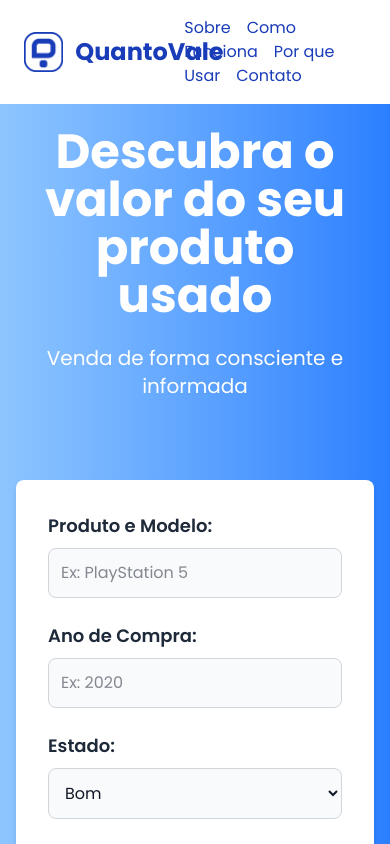
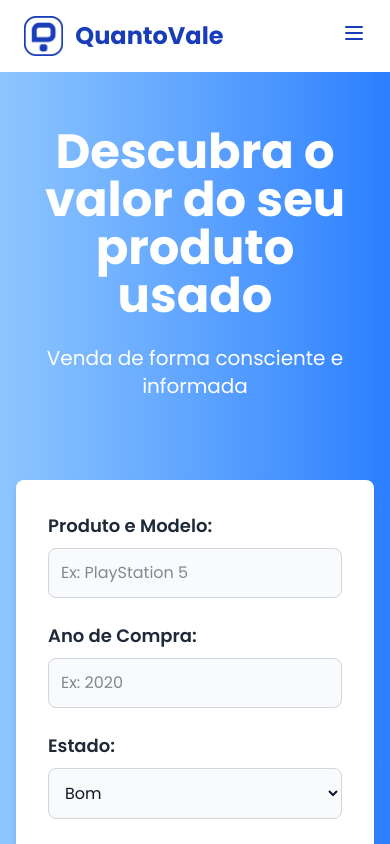
Before and after one commit to filiperita/quanto-vale-front, a Next.js app in the folder price-simulator/: page / in a window 390 px wide. Shown: the top 844 px of the page. Built offline with nearby package versions, Linux system fonts and the light colour scheme.

Commit message:
adiciona menu burguer responsivo

```diff
--- a/price-simulator/app/page.tsx
+++ b/price-simulator/app/page.tsx
@@ -11,6 +11,7 @@ export default function PriceSimulator() {
   const [carregando, setCarregando] = useState(false);
   const [erro, setErro] = useState("");
   const [showPrice, setShowPrice] = useState(false);
+  const [menuOpen, setMenuOpen] = useState(false);
 
   useEffect(() => {
     if (precoCalculado !== null) {
@@ -32,12 +33,11 @@ export default function PriceSimulator() {
       const response = await axios.get(
         `https://quanto-vale-back.onrender.com/price?query=${encodeURIComponent(
           produto
-        )}&anoCompra=${encodeURIComponent(anoCompra)}&estado=${encodeURIComponent(
-          estado
-        )}`
+        )}&anoCompra=${encodeURIComponent(
+          anoCompra
+        )}&estado=${encodeURIComponent(estado)}`
       );
 
-      // Agora, o frontend verifica a chave "average_price"
       if (response.data.average_price) {
         setPrecoCalculado(response.data.average_price);
       } else {
@@ -51,7 +51,6 @@ export default function PriceSimulator() {
 
   return (
     <>
-      {/* Container com fundo azul para header, hero e formulário */}
       <div className="min-h-screen bg-gradient-to-r from-blue-300 to-blue-500">
         {/* Header */}
         <header className="fixed top-0 left-0 right-0 z-10 bg-white bg-opacity-80 backdrop-blur-lg">
@@ -60,33 +59,64 @@ export default function PriceSimulator() {
               <img src="/logo.png" alt="Logo" className="h-10" />
               <h1 className="text-2xl font-bold text-blue-800">QuantoVale</h1>
             </div>
-            <nav className="space-x-4">
-              <a
-                href="#sobre"
-                className="text-blue-800 hover:text-blue-600 transition-all duration-300 font-medium"
-              >
+
+            {/* Desktop Navigation */}
+            <nav className="hidden md:flex space-x-4">
+              <a href="#sobre" className="text-blue-800 hover:text-blue-600 font-medium">
                 Sobre
               </a>
-              <a
-                href="#como-funciona"
-                className="text-blue-800 hover:text-blue-600 transition-all duration-300 font-medium"
-              >
+              <a href="#como-funciona" className="text-blue-800 hover:text-blue-600 font-medium">
                 Como Funciona
               </a>
-              <a
-                href="#por-que-usar"
-                className="text-blue-800 hover:text-blue-600 transition-all duration-300 font-medium"
-              >
+              <a href="#por-que-usar" className="text-blue-800 hover:text-blue-600 font-medium">
                 Por que Usar
               </a>
-              <a
-                href="#contato"
-                className="text-blue-800 hover:text-blue-600 transition-all duration-300 font-medium"
-              >
+              <a href="#contato" className="text-blue-800 hover:text-blue-600 font-medium">
                 Contato
               </a>
             </nav>
+
+            {/* Mobile Burger Menu */}
+            <div className="md:hidden">
+              <button
+                onClick={() => setMenuOpen(!menuOpen)}
+                className="text-blue-800 focus:outline-none"
+              >
+                <svg
+                  className="w-6 h-6"
+                  fill="none"
+                  stroke="currentColor"
+                  viewBox="0 0 24 24"
+                  xmlns="http://www.w3.org/2000/svg"
+                >
+                  <path
+                    strokeLinecap="round"
+                    strokeLinejoin="round"
+                    strokeWidth={2}
+                    d="M4 6h16M4 12h16M4 18h16"
+                  />
+                </svg>
+              </button>
+            </div>
           </div>
+
+          {/* Mobile Menu Dropdown */}
+          {menuOpen && (
+            <div className="md:hidden px-6 pb-4 space-y-2 bg-white bg-opacity-95">
+              <a href="#sobre" className="block text-blue-800 font-medium">
+                Sobre
+              </a>
+              <a href="#como-funciona" className="block text-blue-800 font-medium">
+                Como Funciona
+              </a>
+              <a href="#por-que-usar" className="block text-blue-800 font-medium">
+                Por que Usar
+              </a>
+              <a href="#contato" className="block text-blue-800 font-medium">
+                Contato
+              </a>
+            </div>
+          )}
         </header>
 
         {/* Conteúdo Principal (Hero e Formulário) */}
```
